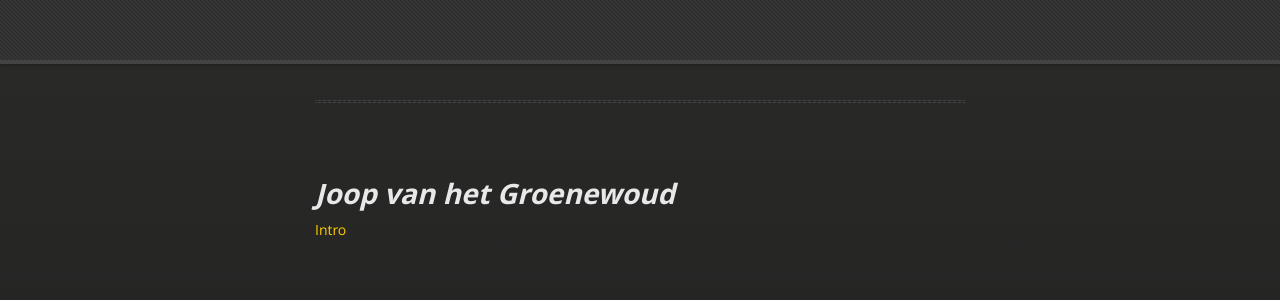
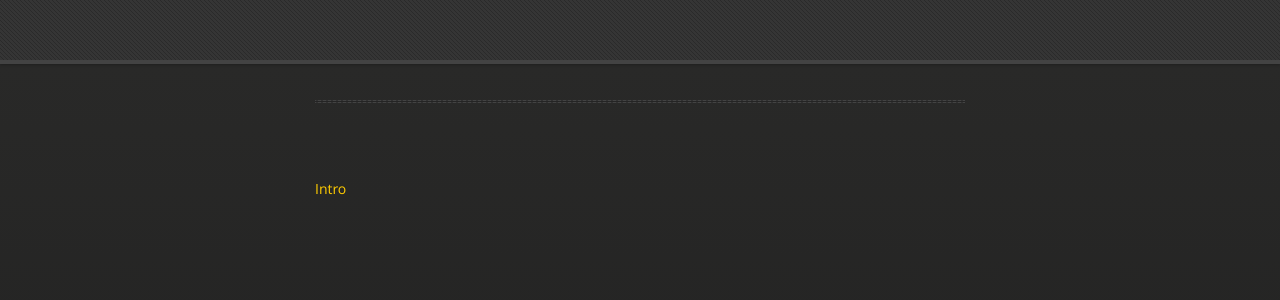
Before and after one commit to FlorisVeloo/JoopvanhetGroenewoud, a Jekyll site: the page built from index.md, in a window 1280 px wide. Shown: the top 300 px of the page. Built offline with Jekyll 4.4.1, drawn with Linux system fonts in a browser that asks for light colours; our own code applies the rules of GitHub Pages for plain Markdown files.

Commit message:
Update index.md

```diff
--- a/index.md
+++ b/index.md
@@ -1,6 +1,6 @@
 
 
-# **_Joop van het Groenewoud_**
+
 
 
 
```
